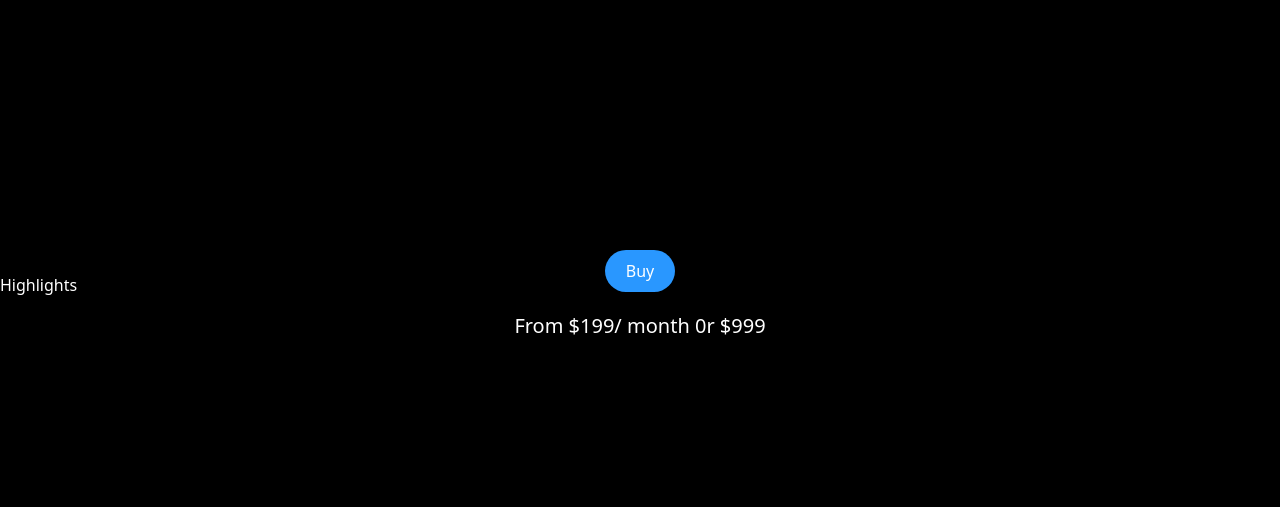
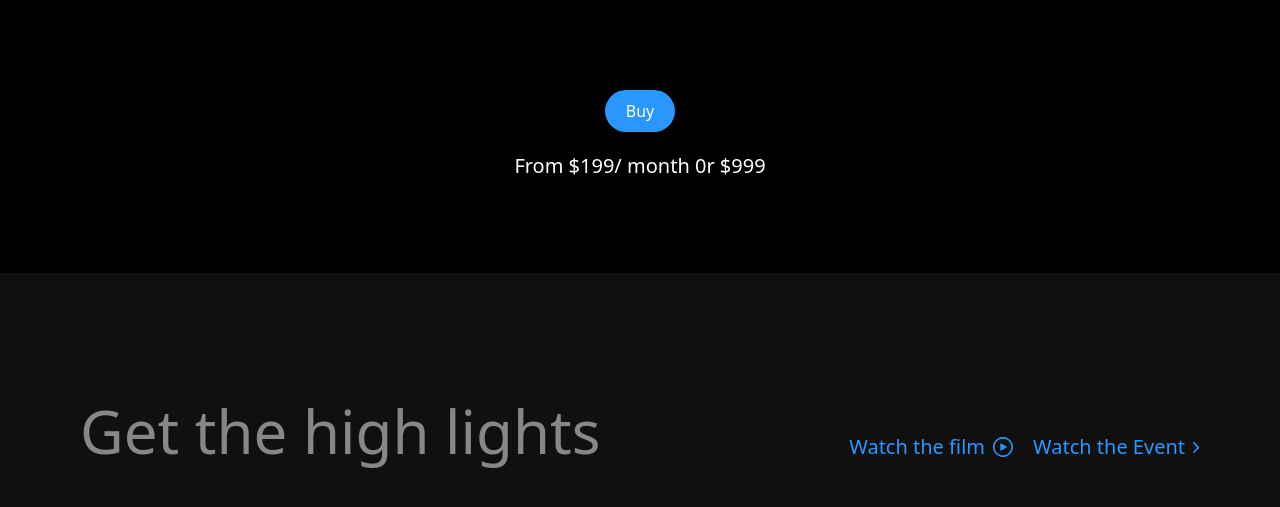
Before and after one commit to Loyoenock/3d-apple-clone, a React (Vite) app: page / in a window 1280 px wide. Shown: the part 527-1034 px from the top of the page. Before the commit the page ends 867 px from the top, so only its background shows below. Built offline with nearby package versions, Linux system fonts and the light colour scheme.

Commit message:
High light section title added

```diff
--- a/src/components/Hero.jsx
+++ b/src/components/Hero.jsx
@@ -45,9 +45,9 @@
           >
             <source src={videoSrc} type="video/mp4" />
           </video>
+        </div>
       </div>
-      </div>
-      <div id="cta" className="flex flex-col items-center opacity-0 translate-y-20">
+      <div id="cta" className="flex flex-col items-center opacity-0 -translate-y-20">
         <a href="#highlights" className="btn">Buy</a>
         <p className="font-normal text-xl">From $199/ month 0r $999</p>
       </div>
--- a/src/components/Highlights.jsx
+++ b/src/components/Highlights.jsx
@@ -1,6 +1,28 @@
+import { useGSAP } from "@gsap/react";
+import gsap from "gsap";
+import { rightImg, watchImg } from "../utils";
+
 const Highlights = () => {
+
+  useGSAP(() => {
+    gsap.to("#title", { opacity: 1, y: 0})
+    gsap.to(".link", { opacity:1, y: 0, duration: 1, stagger: 0.25 })
+  }, [])
   return (
-    <div>Highlights</div>
+    <section id="highlights" className="w-screen overflow-hidden h-full common-padding bg-zinc">
+      <div className="screen-max-width">
+        <div className="mb-12 w-full md:flex items-end justify-between">
+          <h1 id="title" className="section-heading">Get the high lights</h1>
+
+          <div className="flex flex-wrap items-end gap-5">
+            <p className="link">Watch the film
+            <img src={watchImg} alt="watch" className="ml-2" /></p>
+            <p className="link">Watch the Event
+            <img src={rightImg} alt="right" className="ml-2" /></p>
+          </div>
+        </div>
+      </div>
+    </section>
   );
 };
 export default Highlights;
```
